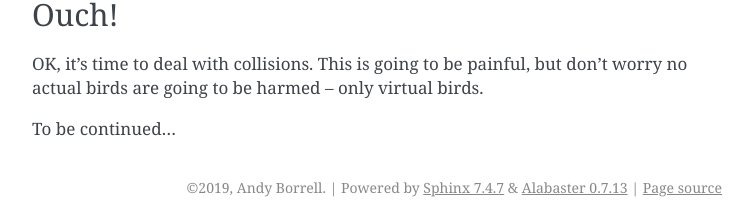
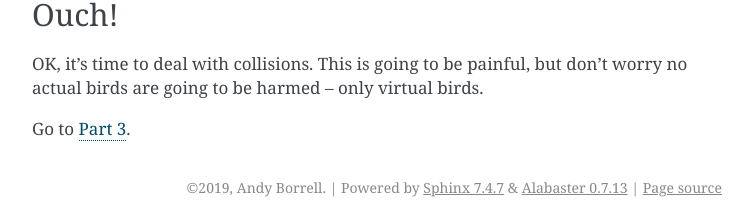
Before and after one commit to andyborrell/pygamezero_bird, a Sphinx documentation site: the page built from docs/source/part2.rst, in a window 1280 px wide and 900 px high, scrolled down 3233 px. Shown: the part 673-897 px from the top of the window, without its empty margins (388-1141 px from the left). Built offline with Sphinx 7.4.7, drawn with Linux system fonts in a browser that asks for light colours.

Commit message:
Next links between parts

```diff
--- a/docs/source/part2.rst
+++ b/docs/source/part2.rst
@@ -169,4 +169,4 @@ Ouch!
 
 OK, it's time to deal with collisions. This is going to be painful, but don't worry no actual birds are going to be harmed -- only virtual birds.
 
-To be continued...
+Go to :ref:`part3`.
--- a/docs/source/part3.rst
+++ b/docs/source/part3.rst
@@ -202,6 +202,8 @@ The next thing to do is to change barry to not be alive when he hits a pipe.
 
 Well done.  That's the end of part 3.   In the next part we'll look at a few finishing touches such as adding a flapping animation, randomizing the pipe positions, and keeping score.
 
+Go to :ref:`part4`.
+
 Extra Challenges
 ----------------
 
--- a/docs/source/part4.rst
+++ b/docs/source/part4.rst
@@ -1,3 +1,5 @@
+.. _part4:
+
 Part 4
 ======
 
```
Also changed, not shown: other parts of docs/source/part3.rst (+1 -1 lines).
